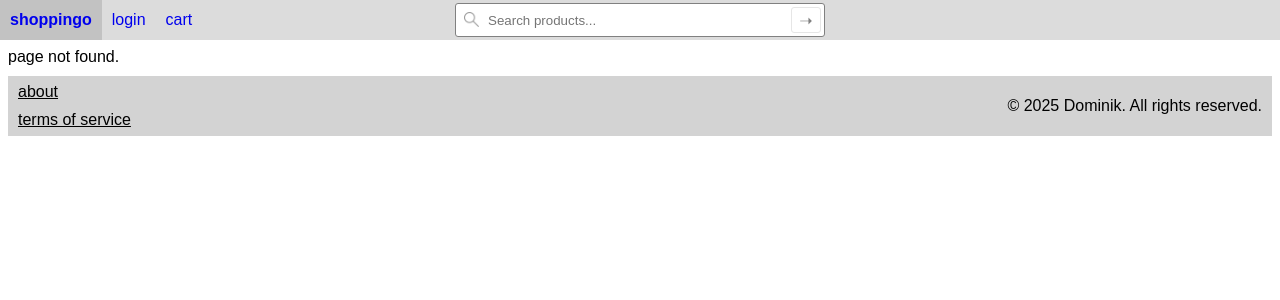
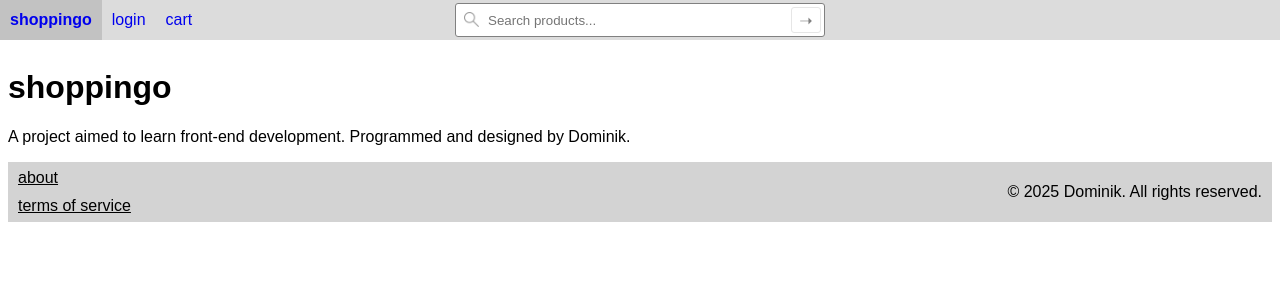
Before and after one commit to dominik74/eshop, a React (Vite) app: page /about in a window 1280 px wide. Before the commit this address had no page. Shown: the top 300 px of the page. Built offline with nearby package versions, Linux system fonts and the light colour scheme.

Commit message:
add about page

```diff
--- a/src/components/RoutesWrapper.tsx
+++ b/src/components/RoutesWrapper.tsx
@@ -21,6 +21,7 @@ import type { OrderItem } from '../types/OrderItem'
 import type { OrderItemDto } from '../types/dtos/OrderItemDto'
 import Footer from './pages/Footer'
 import TermsOfServicePage from './pages/TermsOfServicePage'
+import AboutPage from './pages/AboutPage'
 
 export default function RoutesWrapper() {
   const [errorMessage, setErrorMessage] = useState<string>('');
@@ -112,6 +113,7 @@ export default function RoutesWrapper() {
                 <Route path="/search" element={<SearchResultsPage setErrorMessage={setErrorMessage} orderItems={orderItems} setOrderItems={setOrderItems} />} />
                 <Route path="/cart" element={<CartPage orderItems={orderItems} setOrderItems={setOrderItems} user={user} setUser={setUser} setErrorMessage={setErrorMessage} />} />
                 <Route path="/tos" element={<TermsOfServicePage />} />
+                <Route path="/about" element={<AboutPage />} />
                 <Route path="/error" element={<ErrorPage />} />
                 <Route path="*" element={<PageNotFoundPage />} />
 
--- /dev/null
+++ b/src/components/pages/AboutPage.tsx
@@ -0,0 +1,9 @@
+export default function AboutPage() {
+    return (
+        <>
+            <h1>shoppingo</h1>
+
+            <p>A project aimed to learn front-end development. Programmed and designed by Dominik.</p>
+        </>
+    )
+}
--- a/src/components/pages/Footer.tsx
+++ b/src/components/pages/Footer.tsx
@@ -5,7 +5,7 @@ export default function Footer() {
     return (
         <div className={s.component}>
             <div className={s.left}>
-                <Link to="/">about</Link>
+                <Link to="/about">about</Link>
                 <Link to="/tos">terms of service</Link>
             </div>
 
```
